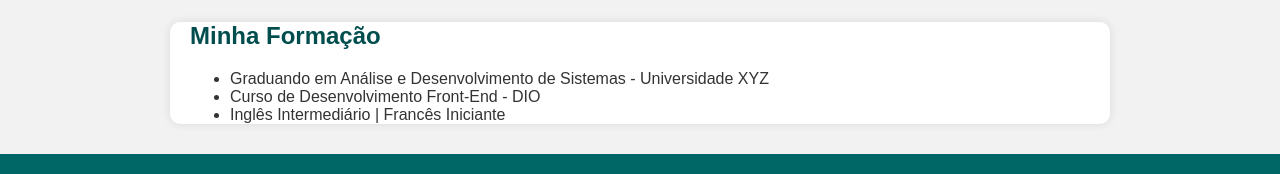
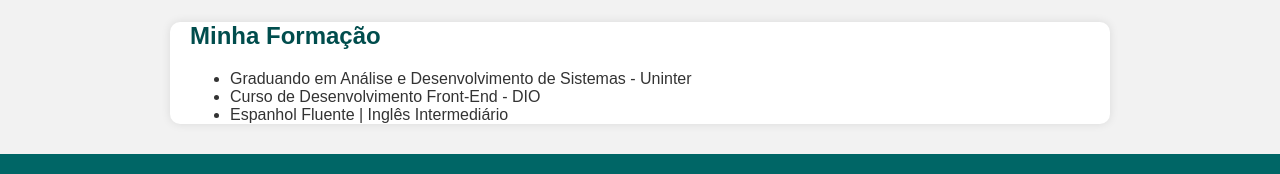
Before and after one commit to PatrikMarques/portifolio_pessoal, a plain HTML site: page assets/formacao.html in a window 1280 px wide. Shown: the part 156-330 px from the top of the page. Drawn offline with Linux system fonts and the light colour scheme.

Commit message:
mudança 01

```diff
--- a/assets/formacao.html
+++ b/assets/formacao.html
@@ -22,9 +22,9 @@
   <main>
     <h2>Minha Formação</h2>
     <ul>
-      <li>Graduando em Análise e Desenvolvimento de Sistemas - Universidade XYZ</li>
+      <li>Graduando em Análise e Desenvolvimento de Sistemas - Uninter</li>
       <li>Curso de Desenvolvimento Front-End - DIO</li>
-      <li>Inglês Intermediário | Francês Iniciante</li>
+      <li>Espanhol Fluente | Inglês Intermediário</li>
     </ul>
   </main>
 
```
